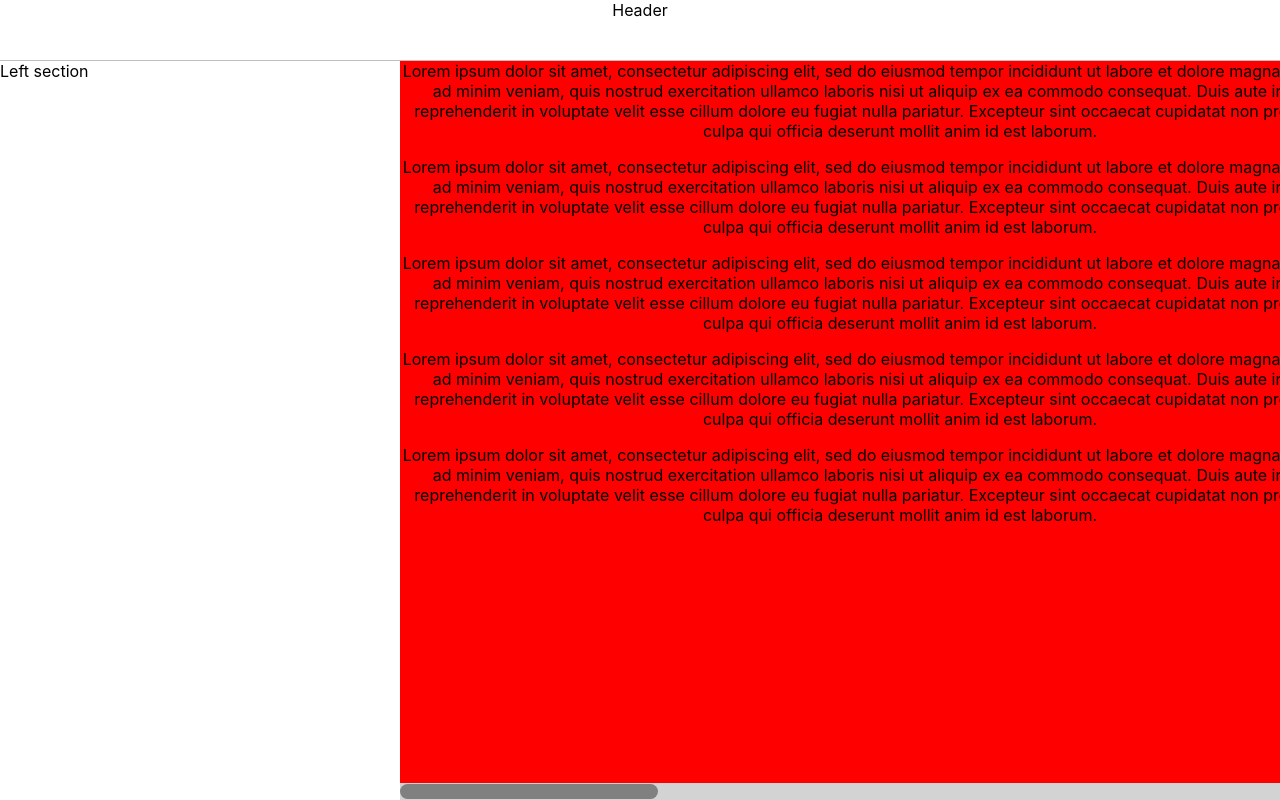
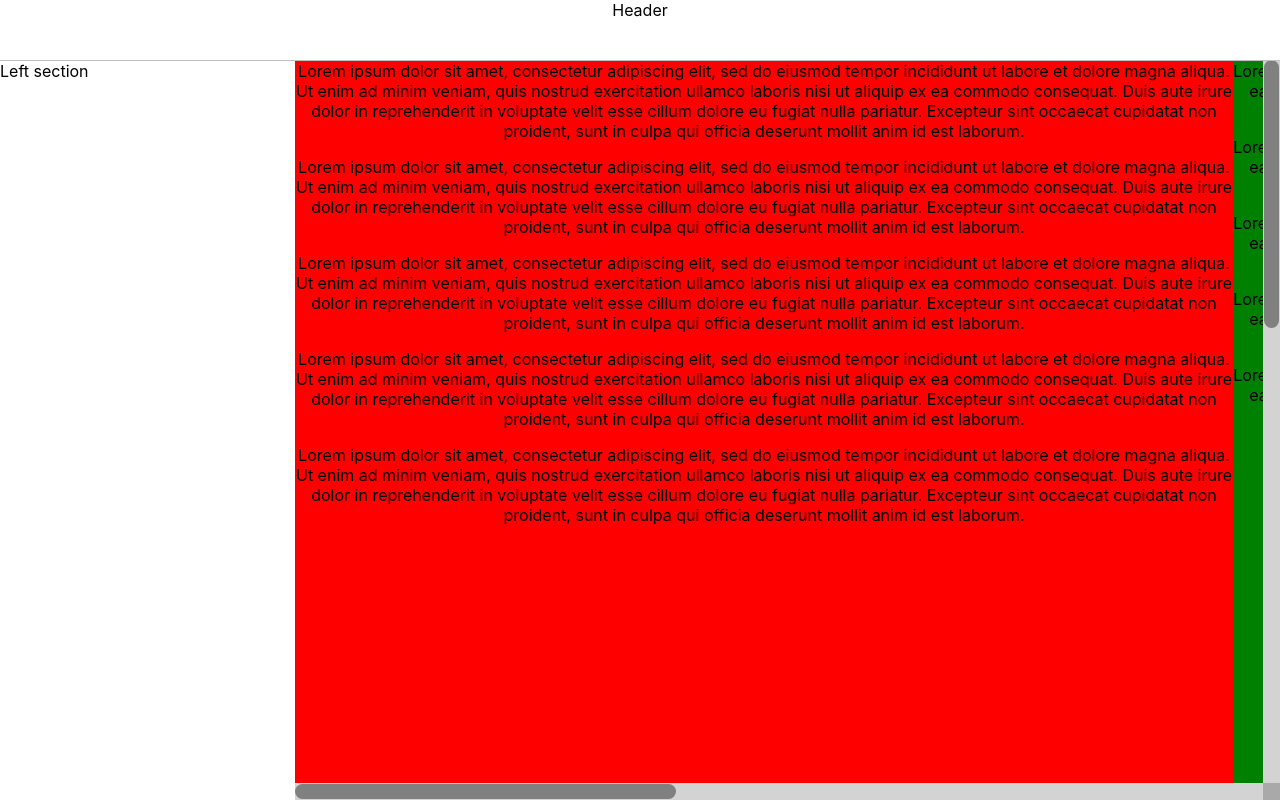
Before and after one commit to dankocher/two-tables-scroll, a React (Create React App) app: page / in a window 1280 px wide. Built offline with nearby package versions, Linux system fonts and the light colour scheme.

Commit message:
Added Vertical Scroll

```diff
--- a/src/App.js
+++ b/src/App.js
@@ -27,10 +27,10 @@ class App extends React.Component {
   };
 
   getLeftComponent = () => {
-    return <div style={{backgroundColor: 'red', width: 1000, height: 2000}}>{this.getContent()}</div>
+    return <div style={{backgroundColor: 'red', width: 938, height: 2000}}>{this.getContent()}</div>
   };
   getRightComponent = () => {
-    return <div style={{backgroundColor: 'green', width: 2000, height: 2000}}>{this.getContent()}</div>
+    return <div style={{backgroundColor: 'green', width: 1567, height: 2000}}>{this.getContent()}</div>
   };
 
   setScrollPosition = scrollPosition => {
--- a/src/App.scss
+++ b/src/App.scss
@@ -23,13 +23,13 @@ html, body, #root, .App {
     height: calc(100% - 60px);
     width: 100%;
     .left-section {
-      width: 400px;
+      width: 295px;
       background-color: white;
       display: flex;
       z-index: 100;
     }
     .right-section {
-      width: calc(100% - 400px);
+      width: calc(100% - 295px);
       overflow: hidden;
       max-height: 100%;
     }
--- a/src/components/TwoTablesScroll/TwoTablesScroll.js
+++ b/src/components/TwoTablesScroll/TwoTablesScroll.js
@@ -19,24 +19,48 @@ class TwoTablesScroll extends React.Component {
         topSidePosition: 0,
         leftScroll: 0,
         hWidthScroll: 240,
-        vWidthScroll: 0,
+        vHeightScroll: 0,
         topScroll: 0
     };
 
+    componentWillReceiveProps(nextProps, nextContext) {
+        setTimeout(() => this.updateProps(nextProps), 0);
+    }
 
     componentDidMount() {
-        this.setState({
-            leftSidePosition: -(this.__left.clientWidth - this.props.leftMinSize) + this.props.leftPosition
+        this.start();
+    }
+    start = async () => {
+        await this.updateProps(this.props);
+        this.startScroll();
+    };
+
+    updateProps = async props => {
+
+        const leftSidePosition = -(this.__left.clientWidth - props.leftMinSize) + props.leftPosition;
+        if (leftSidePosition !== this.state.leftSidePosition) {
+            await this.setState({
+                leftSidePosition: -(this.__left.clientWidth - props.leftMinSize) + props.leftPosition
             });
+        }
 
-        let aspectRatio = this.__scroll.clientWidth / this.__content.clientWidth;
-        let hWidthScroll = aspectRatio * this.__scroll.clientWidth;
+        let hAspectRatio = (this.__scroll.clientWidth - 17) / this.__content.clientWidth;
+        let hWidthScroll = hAspectRatio * this.__scroll.clientWidth;
+        if(hWidthScroll !== this.state.hWidthScroll) {
             this.setState({hWidthScroll});
-        this.startScroll()
         }
+
+        let vAspectRatio = (this.__scroll.clientHeight - 17) / this.__content.clientHeight;
+        let vHeightScroll = vAspectRatio * this.__scroll.clientHeight;
+        if(vHeightScroll !== this.state.vHeightScroll) {
+            this.setState({vHeightScroll});
+        }
+
+    };
 
     handleHorizontalScroll = (e) => {
         const scrollLeft = this.__scroll.scrollLeft;
+        const scrollTop = this.__scroll.scrollTop;
         const leftWidth = this.__left.clientWidth;
         const minLeftScroll = leftWidth - this.props.leftMinSize;
         this.setState({
@@ -57,12 +81,16 @@ class TwoTablesScroll extends React.Component {
         }
         this.props.setScrollPosition(leftScroll);
 
-        let aspectRatio = this.__scroll.clientWidth / this.__content.clientWidth;
-        this.setState({leftScroll: scrollLeft * aspectRatio });
+        let hAspectRatio = (this.__scroll.clientWidth - 17) / this.__content.clientWidth;
+        let vAspectRatio = (this.__scroll.clientHeight - 17) / this.__content.clientHeight;
+        this.setState({
+            leftScroll: scrollLeft * hAspectRatio,
+            topScroll: scrollTop * vAspectRatio
+        });
     };
 
     render() {
-        const {leftComponent, rightComponent, leftPosition} = this.props;
+        const {leftComponent, rightComponent, leftPosition, topPosition} = this.props;
         return <div className={`two-tables-scroll${this.state.scrolled ? " -scrolled" : ""}`}
                     ref={__scroll => this.__scroll = __scroll}
                     onScroll={this.handleHorizontalScroll}
@@ -83,59 +111,89 @@ class TwoTablesScroll extends React.Component {
                     {rightComponent}
                 </div>
             </div>
-            <div className="hor-scroll"
+            <div className="h-scroll"
                  style={{
                      width: `calc(100% - ${leftPosition}px)`,
                      left: leftPosition
                  }}
             >
-                <div className="s-thumb"
-                     onMouseUp={this.mouseUpHandle}
-                     onMouseMove={this.mouseMoveHandle}
-                     onMouseDown={this.mouseDownHandle}
+                <div className="-thumb"
+                     onMouseUp={this.mouseUpHandle_horizontal}
+                     onMouseMove={this.mouseMoveHandle_horizontal}
+                     onMouseDown={this.mouseDownHandle_horizontal}
                      style={{
                          width: this.state.hWidthScroll,
                          left: this.state.leftScroll
                      }}/>
             </div>
-            <div className="v-scroll">
-                <div className="-thumb"/>
+            <div className="v-scroll"
+                 style={{
+                     height: `calc(100% - ${topPosition}px)`,
+                     top: topPosition
+                 }}>
+                <div className="-thumb"
+                     onMouseUp={this.mouseUpHandle_vertical}
+                     onMouseMove={this.mouseMoveHandle_vertical}
+                     onMouseDown={this.mouseDownHandle_vertical}
+                     style={{
+                         height: this.state.vHeightScroll,
+                         top: this.state.topScroll
+                     }}/>
+                     <div className="-end"/>
             </div>
         </div>
     }
 
     startScroll() {
         if (!this.state.scrollStarted) {
-            window.addEventListener('mouseup', this.mouseUpHandle);
-            window.addEventListener('mousemove', this.mouseMoveHandle);
+            window.addEventListener('mouseup', this.mouseUpHandle_horizontal);
+            window.addEventListener('mousemove', this.mouseMoveHandle_horizontal);
+            window.addEventListener('mouseup', this.mouseUpHandle_vertical);
+            window.addEventListener('mousemove', this.mouseMoveHandle_vertical);
             this.setState({scrollStarted: true})
         }
     }
 
     componentWillUnmount() {
-        window.removeEventListener('mouseup', this.mouseUpHandle);
-        window.removeEventListener('mousemove', this.mouseMoveHandle);
+        window.removeEventListener('mouseup', this.mouseUpHandle_horizontal);
+        window.removeEventListener('mousemove', this.mouseMoveHandle_horizontal);
+        window.removeEventListener('mouseup', this.mouseUpHandle_vertical);
+        window.removeEventListener('mousemove', this.mouseMoveHandle_vertical);
     }
-
-    mouseUpHandle = (e) => {
-        if (this.state.dragging) {
-            this.setState({dragging: false});
+    mouseUpHandle_horizontal = (e) => {
+        if (this.state.draggingH) {
+            this.setState({draggingH: false});
         }
     };
-
-    mouseDownHandle = (e) => {
-        if (!this.state.dragging) {
-            this.setState({dragging: true});
+    mouseDownHandle_horizontal = (e) => {
+        if (!this.state.draggingH) {
+            this.setState({draggingH: true});
             this.lastClientX = e.clientX;
             e.preventDefault();
         }
     };
 
-    mouseMoveHandle = (e) => {
-        if (this.state.dragging) {
-            // let scrollTop = scroll_top * this.__container.offsetHeight / this.state.height;
+    mouseMoveHandle_horizontal = (e) => {
+        if (this.state.draggingH) {
+            this.__scroll.scrollLeft += (-this.lastClientX + (this.lastClientX = e.clientX)) * this.__content.offsetWidth / this.__scroll.offsetWidth;
+        }
+    };
+    mouseUpHandle_vertical = (e) => {
+        if (this.state.draggingV) {
+            this.setState({draggingV: false});
+        }
+    };
+    mouseDownHandle_vertical = (e) => {
+        if (!this.state.draggingV) {
+            this.setState({draggingV: true});
+            this.lastClientY = e.clientY;
+            e.preventDefault();
+        }
+    };
 
-            this.__scroll.scrollLeft += (-this.lastClientX + (this.lastClientX = e.clientX)) * this.__content.offsetWidth / this.__scroll.offsetWidth;
+    mouseMoveHandle_vertical = (e) => {
+        if (this.state.draggingV) {
+            this.__scroll.scrollTop += (-this.lastClientY + (this.lastClientY = e.clientY)) * this.__content.offsetHeight / this.__scroll.offsetHeight;
         }
     };
 }
--- a/src/components/TwoTablesScroll/TwoTablesScroll.scss
+++ b/src/components/TwoTablesScroll/TwoTablesScroll.scss
@@ -33,13 +33,11 @@
 
   &::-webkit-scrollbar {
     -webkit-appearance: none;
-  }
-  &::-webkit-scrollbar:horizontal {
     width: 0;
     height: 0;
   }
 
-  .hor-scroll {
+  .h-scroll {
     position: absolute;
     bottom: 0;
     left: 0;
@@ -47,8 +45,8 @@
     height: 17px;
     background-color: lightgray;
     z-index: 20;
-    .s-thumb {
-      margin: 1px 0 1px;
+    .-thumb {
+      margin: 1px 0;
       background-color: gray;
       height: 15px;
       right: 0;
@@ -56,4 +54,29 @@
       border-radius: 10px;
     }
   }
+
+  .v-scroll {
+    position: absolute;
+    right: 0;
+    width: 17px;
+    background-color: lightgray;
+    z-index: 20;
+    top: 0;
+    .-thumb {
+      margin: 0 1px;
+      background-color: gray;
+      width: 15px;
+      top: 0;
+      position: absolute;
+      border-radius: 10px;
+    }
+    .-end {
+      width: 17px;
+      height: 17px;
+      position: absolute;
+      bottom: 0;
+      right: 0;
+      background-color: darkgray;
+    }
+  }
 }
```
Lines whose indentation alone changed are shown as unchanged.
